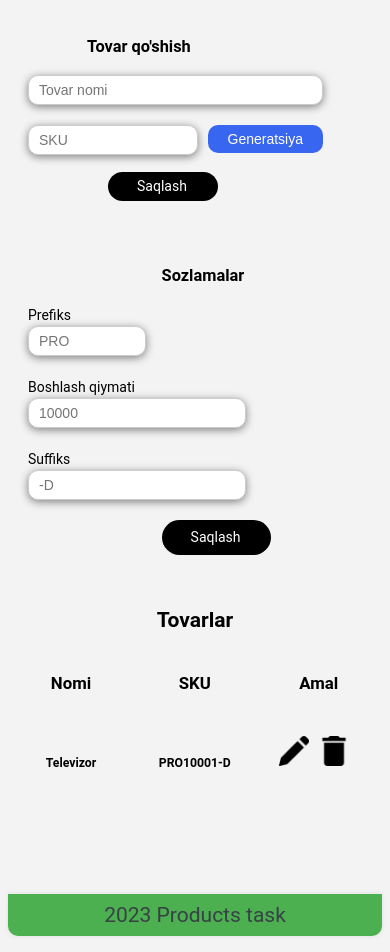
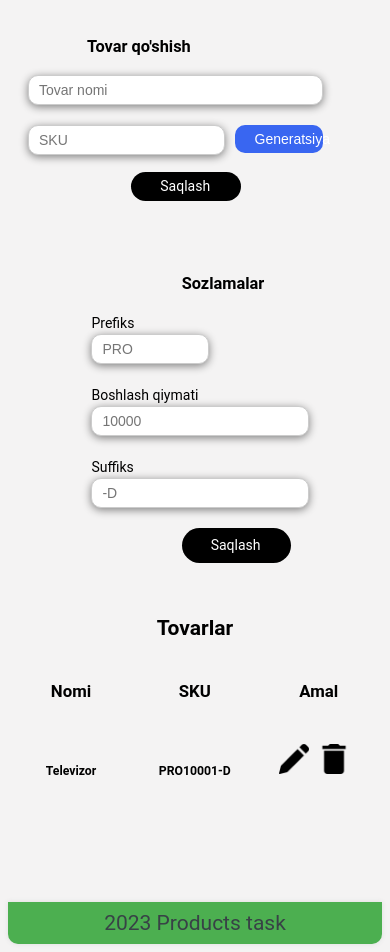
Before and after one commit to Shaykhnazar/products-crud-task, a PHP site: page /product/index in a window 390 px wide. Shown: the part 84-1036 px from the top of the page. Run offline with PHP 8.4, Linux system fonts and the light colour scheme; data that the repository does not hold is empty.

Commit message:
some cosmetics

```diff
--- a/app/views/product/index.php
+++ b/app/views/product/index.php
@@ -7,7 +7,7 @@
                     <input type="text" placeholder="Tovar nomi" name="name" class="u-input-4 product_add_input" required="">
                 </div>
                 <div class="product-form-group" style="width: 100%; display: flex; flex: content-box">
-                    <input type="text" placeholder="SKU" name="sku" class="u-input-5 product_add_input" required="required" style="width: 60%">
+                    <input type="text" placeholder="SKU" name="sku" class="u-input-5 product_add_input" required="required" style="width: 70%">
                     <button class="sku_generate_btn">Generatsiya</button>
                 </div>
                 <div>
@@ -17,7 +17,7 @@
         </div>
     </div>
     <div class="column">
-        <div class="sku_form" style="margin-right: inherit">
+        <div class="sku_form">
             <h3 style="margin-left: 40%;">Sozlamalar</h3>
             <form action="" name="form">
                 <div class="u-form-horizontal">
--- a/public/styles/products.css
+++ b/public/styles/products.css
@@ -3,17 +3,10 @@
     margin: 69px 217px 0 auto;
 }
 
-.u-input-1 {
-    box-shadow: 0px 2px 8px 0px rgba(128,128,128,1);
-    margin-right: 10px;
-}
-
-.u-input-2 {
-    box-shadow: 0px 2px 8px 0px rgba(128,128,128,1);
-    margin-right: 10px;
-}
-
-.u-input-3 {
+.u-input-1,
+.u-input-2,
+.u-input-3
+{
     box-shadow: 0px 2px 8px 0px rgba(128,128,128,1);
     margin-right: 10px;
 }
@@ -24,10 +17,11 @@
     color: white;
     border-radius: 20px;
     text-decoration: none;
-    margin-left: 80px;
+    margin-left: 35%;
 }
 
 .product_add_form {
+    flex: 0 1 30em;
     /*display: flex;*/
     /*height: 200px;*/
     /*margin: 8px 0 0 300px;*/
@@ -55,7 +49,7 @@
     padding: 6px 20px;
     background-color: #3966f1;
     color: white;
-    width: 40%;
+    width: 30%;
     margin-left: 10px;
     height:75%;
     border-radius: 10px;
@@ -78,15 +72,18 @@
 .sku_form_group {
     margin-right: 30px;
     width: 200px;
+    margin-left: 10%;
 }
 
 .sku_form_group:nth-child(1) {
     margin-right: 30px;
     width: 100px;
+    margin-left: 10%;
 }
 
 .sku_form_group:nth-child(3) {
     width: 200px;
+    margin-left: 10%;
 }
 
 .sku_input {
@@ -112,7 +109,7 @@
 .u-form-horizontal {
     display: flex;
     flex-direction: row;
-    flex-wrap: wrap;
+    flex-wrap: nowrap;
     align-content: stretch;
     justify-content: space-between;
     box-sizing: border-box;
@@ -140,15 +137,26 @@
     .product_add_form {
         /*margin-right: 200px;*/
     }
+    .sku_form_group {
+        margin-left: 10%;
+    }
 }
 
 @media (max-width: 991px) {
     .sku_form {
-        /*margin-left: 176px;*/
+        margin-left: 10%;
     }
 
     .product_add_form {
         /*margin-right: 219px;*/
+    }
+
+    .u-form-horizontal {
+        flex-wrap: wrap;
+    }
+
+    .sku_form_group {
+        margin-left: 10%;
     }
 }
 
@@ -159,14 +167,21 @@
     }
 
     .sku_form {
-        margin-top: -8px;
-        margin-left: 0;
+        /*margin-top: -8px;*/
+        margin-left: 10%;
+    }
+
+    .sku_form_group {
+        margin-left: 10%;
     }
 
     .product_add_form {
         /*margin-top: -210px;*/
         margin-right: 39px;
-        margin-bottom: 60px;
+        /*margin-bottom: 60px;*/
+    }
+    .u-form-horizontal {
+        flex-wrap: wrap;
     }
 }
 
@@ -179,6 +194,9 @@
         /*margin-top: -210px;*/
         margin-right: 39px;
         margin-bottom: 60px;
+    }
+    .u-form-horizontal {
+        flex-wrap: wrap;
     }
 }
 
@@ -211,13 +229,7 @@
     justify-content: center;
 }
 
-.u-table-cell-4 {
-    font-size: 0.875rem;
-    font-weight: 700;
-    text-align: center;
-    vertical-align: middle;
-}
-
+.u-table-cell-4,
 .u-table-cell-5 {
     font-size: 0.875rem;
     font-weight: 700;
@@ -258,6 +270,7 @@
     /*flex-direction: column;*/
     /*justify-content: center;*/
     /*align-items: center;*/
+    box-sizing: border-box;
 }
 
 .container h1 {
--- a/public/styles/style.css
+++ b/public/styles/style.css
@@ -157,9 +157,11 @@ button:hover {
 
 /*Header*/
 header {
+    width: 100%;
     background-color: #4CAF50;
     color: #384246;
     border-radius: 10px 10px 0 0;
+    box-sizing: border-box;
 }
 
 main {
```
